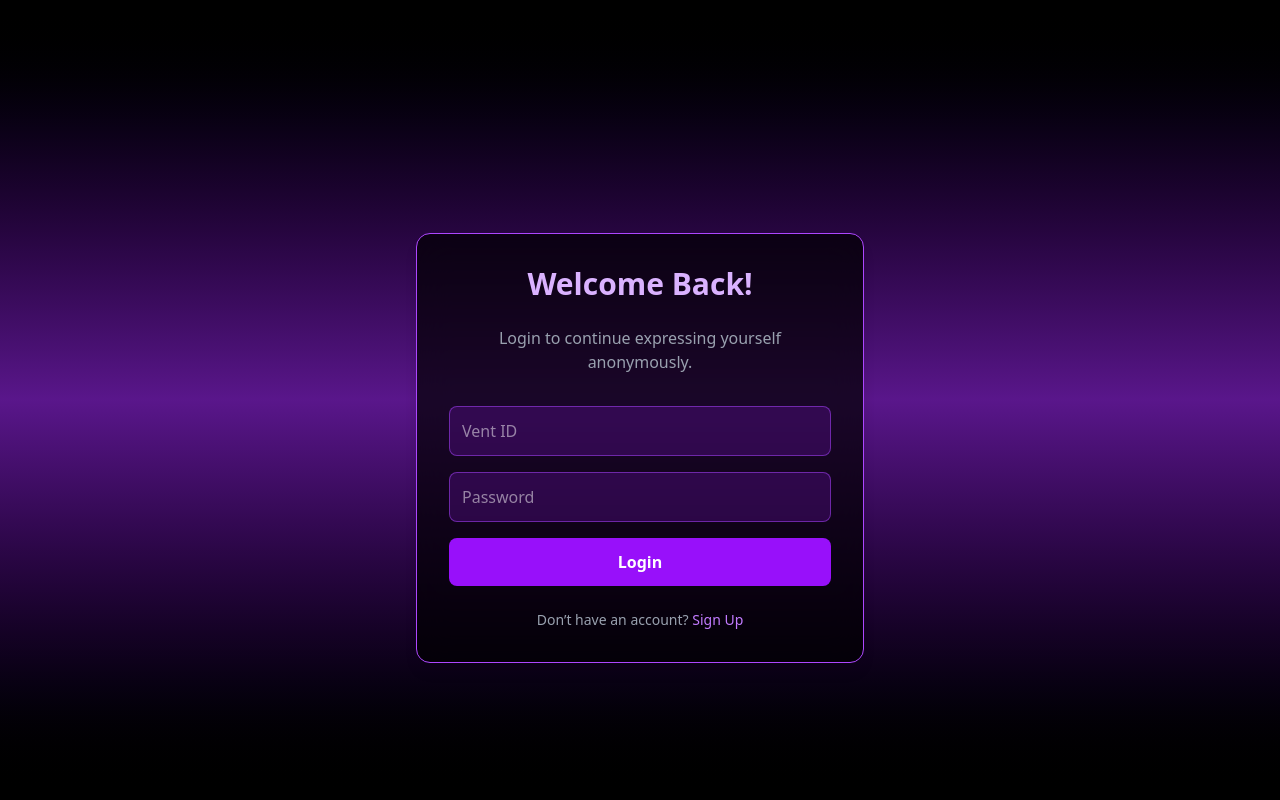
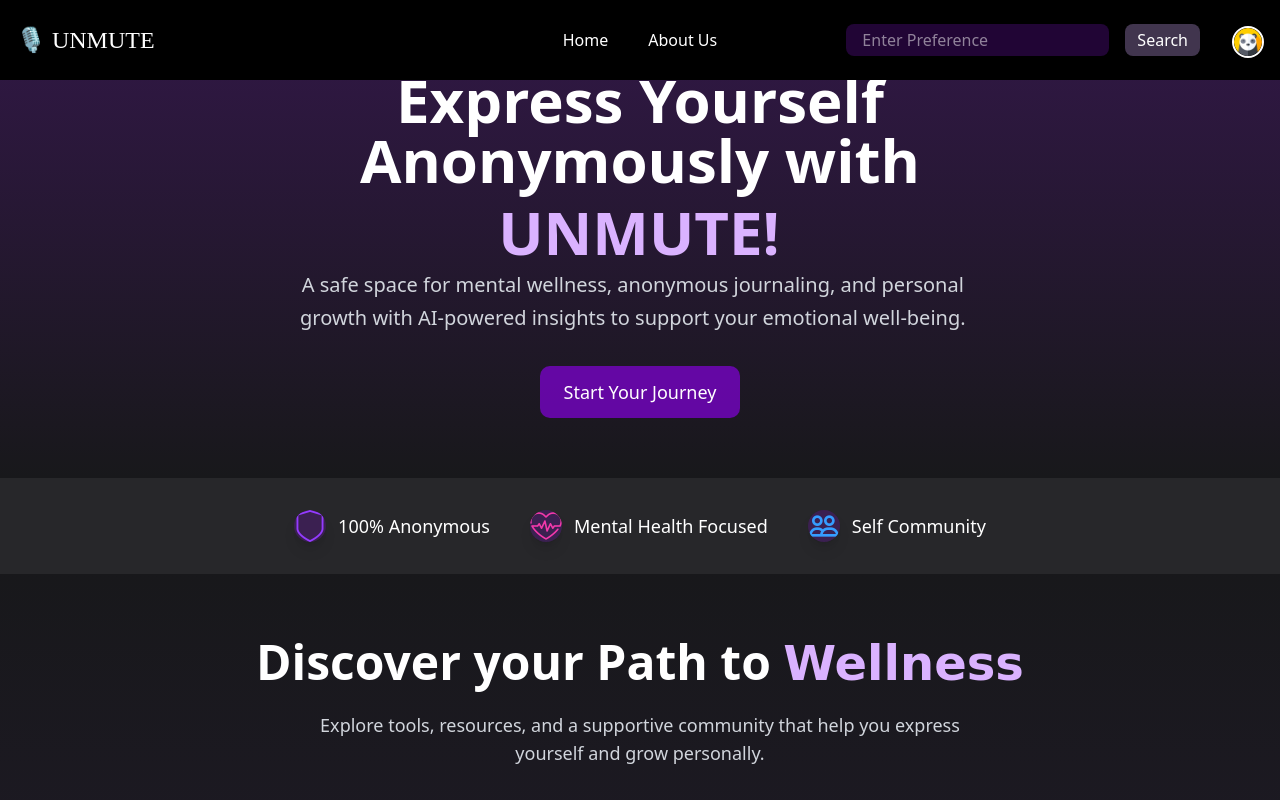
Before and after one commit to raunak300/MajorProject, a React (Vite) app in the folder Frontend/: page / in a window 1280 px wide. Shown: the top 800 px of the page. Built offline with nearby package versions, Linux system fonts and the light colour scheme.

Commit message:
Now it is working

```diff
--- a/Frontend/src/App.jsx
+++ b/Frontend/src/App.jsx
@@ -10,8 +10,8 @@ function App() {
   return (
     <>
     <BrowserRouter>
-    {/* <Home /> */}
-    <AuthPage/>
+    <Home />
+    {/* <AuthPage/> */}
     </BrowserRouter>
     </>
   )
--- a/Frontend/src/Components/Nav.jsx
+++ b/Frontend/src/Components/Nav.jsx
@@ -2,20 +2,20 @@ import React, { useState } from 'react'
 import { Link } from 'react-router-dom'
 import { Button } from './ui/button'
 import { Avatar, AvatarImage, AvatarFallback } from './ui/avatar'
-import ClickBar from './ClickBar' // make sure you import this
+import ClickBar from './ClickBar'
 
 const Nav = () => {
   const [open, setOpen] = useState(false)
 
   return (
-        <div className='relative flex md:h-[10vh] w-full flex-row justify-between bg-black text-white items-center px-4'>
+    <div className='fixed top-0 left-0 z-50 flex md:h-[10vh] w-full flex-row justify-between bg-black text-white items-center px-4'>
       {/* Logo */}
       <div className="font-atma text-2xl">
         🎙️ UNMUTE
       </div>
 
-            {/* Links */}
-            <div className='flex flex-row gap-10'>
+      {/* Centered Links (desktop only) */}
+      <div className='hidden lg:flex absolute left-1/2 transform -translate-x-1/2 flex-row gap-10'>
         <Link to="/" className='hover:text-purple-400 hover:drop-shadow-[0_0_10px_rgba(255,255,255,1)] transition duration-300'>
           Home
         </Link>
@@ -25,7 +25,7 @@ const Nav = () => {
       </div>
 
       {/* Search + Avatar */}
-            <div className='flex flex-row gap-8 items-center relative'>
+      <div className='ml-auto flex flex-row gap-8 items-center relative'>
         <div className='flex flex-row gap-4 items-center'>
           <input
             type="text"
@@ -37,8 +37,8 @@ const Nav = () => {
           </button>
         </div>
 
-                {/* Avatar */}
-                <div className="relative">
+        {/* Avatar with dropdown */}
+        <div className="relative mt-1">
           <Avatar
             className="border-2 border-white shadow-lg cursor-pointer"
             onClick={() => setOpen(prev => !prev)}
@@ -47,7 +47,6 @@ const Nav = () => {
             <AvatarFallback>R</AvatarFallback>
           </Avatar>
 
-                    {/* Dropdown (absolute positioned) */}
           {open && (
             <div className="absolute right-0 mt-2 z-50">
               <ClickBar />
```
Lines whose indentation alone changed are shown as unchanged.
